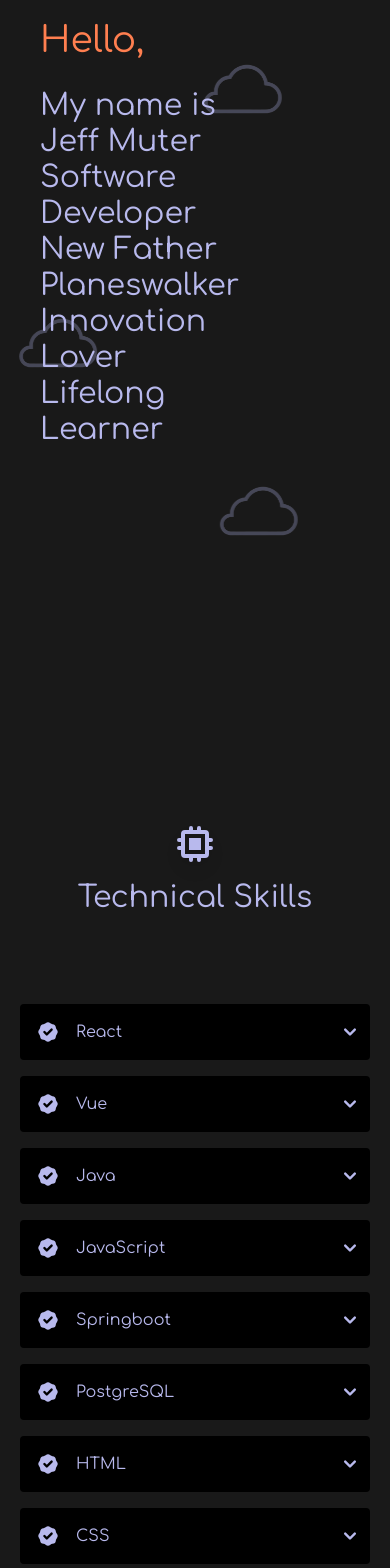
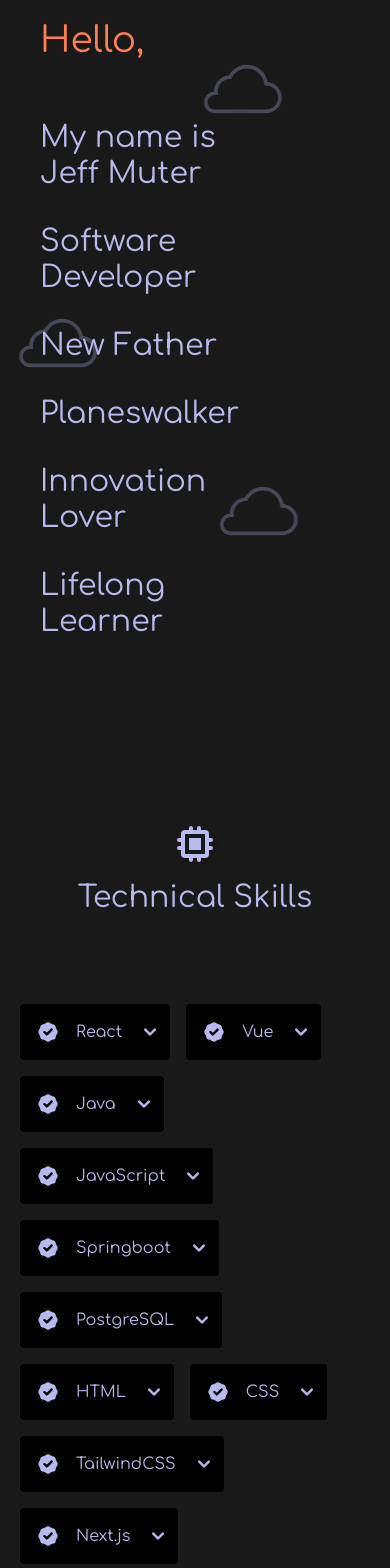
Before and after one commit to JeffMuter/jeffmuter-portfolio, a React (Create React App) app: page / in a window 390 px wide. Shown: the part 60-1628 px from the top of the page. Built offline with nearby package versions, Linux system fonts and the light colour scheme.

Commit message:
animation and about spacing

```diff
--- a/public/index.html
+++ b/public/index.html
@@ -1,6 +1,9 @@
 <!DOCTYPE html>
 <html lang="en">
   <head>
+    <!-- site name -->
+    <title>Jeff Muter Portfolio</title>
+
     <!-- Comfortaa Font -->
     <link rel="preconnect" href="https://fonts.googleapis.com">
     <link rel="preconnect" href="https://fonts.gstatic.com" crossorigin>
@@ -11,17 +14,15 @@
     <link rel="preconnect" href="https://fonts.gstatic.com" crossorigin>
     <link href="https://fonts.googleapis.com/css2?family=Varela+Round&display=swap" rel="stylesheet">
 
+    <!-- My logo for site icon -->
+    <link rel="icon" src="\..\favicon.ico" />
+
+    <link rel="manifest" href="%PUBLIC_URL%/manifest.json" />
+
     <meta charset="utf-8" />
     <meta name="viewport" content="width=device-width, initial-scale=1" />
     <meta name="theme-color" content="#000000" />
 
-    <!-- My logo for site icon -->
-   <!--  public\favicon.ico -->
-    <link rel="icon" src="\..\favicon.ico" />
-
-    <link rel="manifest" href="%PUBLIC_URL%/manifest.json" />
-
-    <title>Jeff Muter Portfolio</title>
   </head>
   <body>
     <form name="contact" netlify netlify-honeypot="bot-field" hidden>
--- a/src/components/About/About.js
+++ b/src/components/About/About.js
@@ -16,22 +16,36 @@
     <div className="relative">
       <section id="about" className="h-screen bg-cover bg-center">
         <div className="container mx-auto flex px-10 py-20 md:flex-row flex-col items-center">
-          <div className="lg:pr-24 mr-auto flex flex-col items-start text-left font-gothicCentury mb-16 md:mb-0  w-1/2">
-            <p className="title-font text-4xl md:text-5xl lg:text-7xl font-medium text-coral">
+          <div className="lg:pr-24 mr-auto flex flex-col items-start text-left mb-16 md:mb-0  w-3/4">
+            <p className={`inline-block transform transition-transform duration-2 ease-in-[cubic-bezier(0.95,0.05,0.795,0.035] delay-700 duration-1000 ${
+                isLoaded ? "translate-y-0" : "-translate-y-40"
+              } title-font text-4xl md:text-5xl lg:text-7xl font-medium text-coral`}>
               Hello,
             </p>
-            <p
+            <div
               className={`inline-block transform transition-transform duration-2 ease-in-[cubic-bezier(0.95,0.05,0.795,0.035] duration-1000 ${
                 isLoaded ? "translate-x-0" : "-translate-x-full"
-              } title-font lg:text-5xl md:text-5xl text-3xl mb-4 mt-7 font-medium text-teal`}
+              } title-font lg:text-5xl md:text-5xl text-3xl mb-4 mt-7 font-medium text-teal [&>*]:mt-8`}
             >
-              My name is Jeff Muter
-              <br /> Software Developer
-              <br /> New Father
-              <br /> Planeswalker
-              <br /> Innovation Lover
-              <br /> Lifelong Learner
-            </p>
+              <p>
+                My name is Jeff Muter <br />
+              </p>
+              <p>
+                Software Developer <br />
+              </p>
+              <p>
+                 New Father <br />
+              </p>
+              <p>
+                Planeswalker <br />
+              </p>
+              <p>
+                Innovation Lover <br />
+              </p>
+              <p>
+                Lifelong Learner <br />
+              </p>
+            </div>
           </div>
         </div>
       </section>
--- a/src/components/Skills/Skills.js
+++ b/src/components/Skills/Skills.js
@@ -1,17 +1,26 @@
-import React from "react";
+// import { useState, useReducer } from "react";
+import { skills } from "../data";
 import {
   BadgeCheckIcon,
   ChipIcon,
   ChevronDownIcon,
 } from "@heroicons/react/solid";
-import { skills } from "../data";
+
 
 const Skills = () => {
-  const expandSkillOnClick = () => {
-// I want the skill divs to expand onClick and collapse onClick & off of the element
 
 
-  }
+  // reducer function initial. Updates mapped div states.
+// const reducer = (state, action) => {
+//   let expanded = false;
+
+//   return expanded;
+// }
+
+  // I want the skill divs to expand onClick and collapse onClick & off of the element
+  // const expandSkillOnClick = (skill) => {
+  //   setOpen(!open)
+  // }
   return (
     <section id="skills">
       <div className="container px-5 py-10 mx-auto">
@@ -21,14 +30,14 @@
             Technical Skills
           </h1>
         </div>
-        <div className="flex flex-wrap lg:w-4/5 sm:mx-auto sm:mb-2 -mx-2" onClick={expandSkillOnClick}>
-          {skills.map((skill) => (
-            // NEED TO ADD ANIMATION FOR DIV DROPDOWN FOR SKILL DESCRIPTION
-            <div key={skill} className="p-2 sm:w-1/2 w-full">
-              <div className="bg-pink rounded flex relative transition-shadow duration-300 hover:box-shadow-teal focus:h-32">
+{/* onClick={expandSkillOnClick} */}
+         <div className="flex flex-wrap lg:w-4/5 sm:mx-auto sm:mb-2 -mx-2" >
+          {skills.map((skills) => (
+            <div key={skills} className="p-2 sm:w-1/2 w-ful" >
+              <div className="bg-pink rounded flex relative transition-shadow duration-300 hover:box-shadow-teal focus:h-32" >
                 <BadgeCheckIcon className="text-teal fill-teal w-6 h-6 flex-shrink-0 m-4 mr-4" />
                 <span className="title-font font-medium text-teal mt-4">
-                  {skill.title}
+                  {skills.title}
                 </span>
                 <div className="ml-auto w-12 h-full">
                   <div
@@ -41,6 +50,9 @@
                   </div>
                 </div>
               </div>
+              {/* <div>
+              { open && <div> <p className="bg-pink text-teal">{skill.description}</p></div> }
+              </div> */}
             </div>
           ))}
         </div>
--- a/src/components/data.js
+++ b/src/components/data.js
@@ -35,42 +35,52 @@
 
 export const skills = [
   {
+    key: 0,
     title: "React",
     description: "Lorem ipsum dolor sit amet, consectetur adipiscing elit, sed do eiusmod tempor incididunt ut labore et dolore magna aliqua. Ut enim ad minim veniam, quis nostrud exercitation ullamco laboris nisi ut aliquip ex ea commodo consequat. Duis aute irure dolor in reprehenderit in voluptate velit esse cillum dolore eu fugiat nulla pariatur. Excepteur sint occaecat cupidatat non proident, sunt in culpa qui officia deserunt mollit anim id est laborum."
   },
   {
+    key: 1,
     title: "Vue",
     description: "Lorem ipsum dolor sit amet, consectetur adipiscing elit, sed do eiusmod tempor incididunt ut labore et dolore magna aliqua. Ut enim ad minim veniam, quis nostrud exercitation ullamco laboris nisi ut aliquip ex ea commodo consequat. Duis aute irure dolor in reprehenderit in voluptate velit esse cillum dolore eu fugiat nulla pariatur. Excepteur sint occaecat cupidatat non proident, sunt in culpa qui officia deserunt mollit anim id est laborum."
   },
   {
+    key: 3,
     title: "Java",
     description: "Lorem ipsum dolor sit amet, consectetur adipiscing elit, sed do eiusmod tempor incididunt ut labore et dolore magna aliqua. Ut enim ad minim veniam, quis nostrud exercitation ullamco laboris nisi ut aliquip ex ea commodo consequat. Duis aute irure dolor in reprehenderit in voluptate velit esse cillum dolore eu fugiat nulla pariatur. Excepteur sint occaecat cupidatat non proident, sunt in culpa qui officia deserunt mollit anim id est laborum."
   },
   {
+    key: 4,
     title: "JavaScript",
     description: "Lorem ipsum dolor sit amet, consectetur adipiscing elit, sed do eiusmod tempor incididunt ut labore et dolore magna aliqua. Ut enim ad minim veniam, quis nostrud exercitation ullamco laboris nisi ut aliquip ex ea commodo consequat. Duis aute irure dolor in reprehenderit in voluptate velit esse cillum dolore eu fugiat nulla pariatur. Excepteur sint occaecat cupidatat non proident, sunt in culpa qui officia deserunt mollit anim id est laborum."
   },
   {
+    key: 5,
     title: "Springboot",
     description: "Lorem ipsum dolor sit amet, consectetur adipiscing elit, sed do eiusmod tempor incididunt ut labore et dolore magna aliqua. Ut enim ad minim veniam, quis nostrud exercitation ullamco laboris nisi ut aliquip ex ea commodo consequat. Duis aute irure dolor in reprehenderit in voluptate velit esse cillum dolore eu fugiat nulla pariatur. Excepteur sint occaecat cupidatat non proident, sunt in culpa qui officia deserunt mollit anim id est laborum."
   },
   {
+    key: 6,
     title: "PostgreSQL",
     description: "Lorem ipsum dolor sit amet, consectetur adipiscing elit, sed do eiusmod tempor incididunt ut labore et dolore magna aliqua. Ut enim ad minim veniam, quis nostrud exercitation ullamco laboris nisi ut aliquip ex ea commodo consequat. Duis aute irure dolor in reprehenderit in voluptate velit esse cillum dolore eu fugiat nulla pariatur. Excepteur sint occaecat cupidatat non proident, sunt in culpa qui officia deserunt mollit anim id est laborum."
   },
   {
+    key: 7,
     title: "HTML",
     description: "Lorem ipsum dolor sit amet, consectetur adipiscing elit, sed do eiusmod tempor incididunt ut labore et dolore magna aliqua. Ut enim ad minim veniam, quis nostrud exercitation ullamco laboris nisi ut aliquip ex ea commodo consequat. Duis aute irure dolor in reprehenderit in voluptate velit esse cillum dolore eu fugiat nulla pariatur. Excepteur sint occaecat cupidatat non proident, sunt in culpa qui officia deserunt mollit anim id est laborum."
   },
   {
+    key: 8,
     title: "CSS",
     description: "Lorem ipsum dolor sit amet, consectetur adipiscing elit, sed do eiusmod tempor incididunt ut labore et dolore magna aliqua. Ut enim ad minim veniam, quis nostrud exercitation ullamco laboris nisi ut aliquip ex ea commodo consequat. Duis aute irure dolor in reprehenderit in voluptate velit esse cillum dolore eu fugiat nulla pariatur. Excepteur sint occaecat cupidatat non proident, sunt in culpa qui officia deserunt mollit anim id est laborum."
   },
   {
+    key: 9,
     title: "TailwindCSS",
     description: "Lorem ipsum dolor sit amet, consectetur adipiscing elit, sed do eiusmod tempor incididunt ut labore et dolore magna aliqua. Ut enim ad minim veniam, quis nostrud exercitation ullamco laboris nisi ut aliquip ex ea commodo consequat. Duis aute irure dolor in reprehenderit in voluptate velit esse cillum dolore eu fugiat nulla pariatur. Excepteur sint occaecat cupidatat non proident, sunt in culpa qui officia deserunt mollit anim id est laborum."
   },
   {
+    key: 10,
     title: "Next.js",
     description: "Lorem ipsum dolor sit amet, consectetur adipiscing elit, sed do eiusmod tempor incididunt ut labore et dolore magna aliqua. Ut enim ad minim veniam, quis nostrud exercitation ullamco laboris nisi ut aliquip ex ea commodo consequat. Duis aute irure dolor in reprehenderit in voluptate velit esse cillum dolore eu fugiat nulla pariatur. Excepteur sint occaecat cupidatat non proident, sunt in culpa qui officia deserunt mollit anim id est laborum."
   },
```
